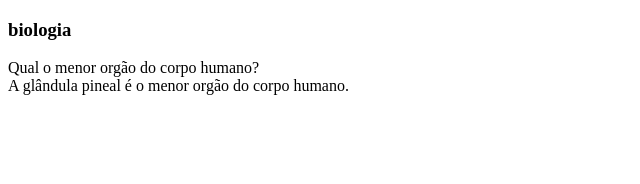
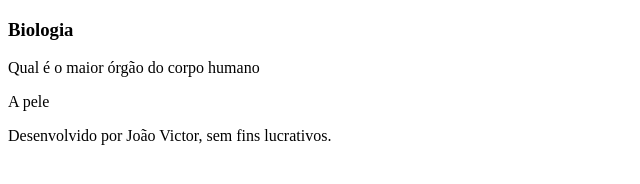
Before and after one commit to joaoraes/flashcard, a plain HTML site: page index.html in a window 1280 px wide. Shown: the whole page, without its empty margins (0-640 px from the left). Drawn offline with Linux system fonts and the light colour scheme.

Commit message:
Update index.html

```diff
--- a/index.html
+++ b/index.html
@@ -4,22 +4,25 @@
 <head>
     <meta charset="UTF-8">
     <meta name="viewport" content="width=device-width, initial-scale=1.0">
-    <title>flashcard</title>
+    <title>Flashcard</title>
 </head>
 
 <body>
     <main>
         <section id="container">
             <article class="cartao">
-                <div class="cartao__conteudo">
-                    <h3>biologia</h3>
-                    <div class="cartao__conteudo__pergunta">Qual o menor orgão do corpo humano?</div>
-                    <div class="cartao__conteudo_resposta">A glândula pineal é o menor orgão do corpo humano.
-                    </div>
-                </div>
+
             </article>
+            <div class="cartao_conteudo">
+                <h3>Biologia</h3>
+                <div class="cartao__conteudo__pergunta"><p>Qual é o maior órgão do corpo humano</p></div>
+                <div class="cartao__conteudo__resposta"><p>A pele</p></div>
+            </div>
         </section>
     </main>
 </body>
+<footer>
+    <p>Desenvolvido por João Victor, sem fins lucrativos.</p>
+</footer>
 
 </html>
```
